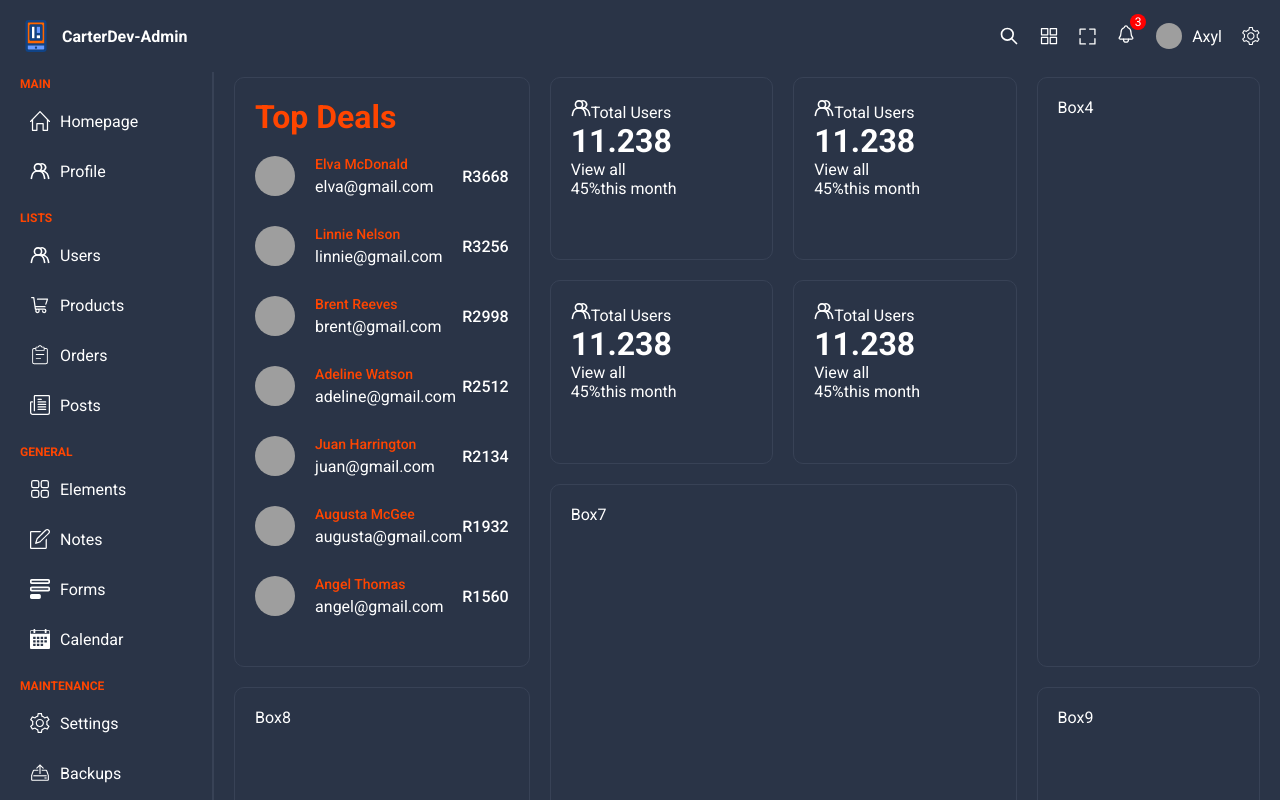
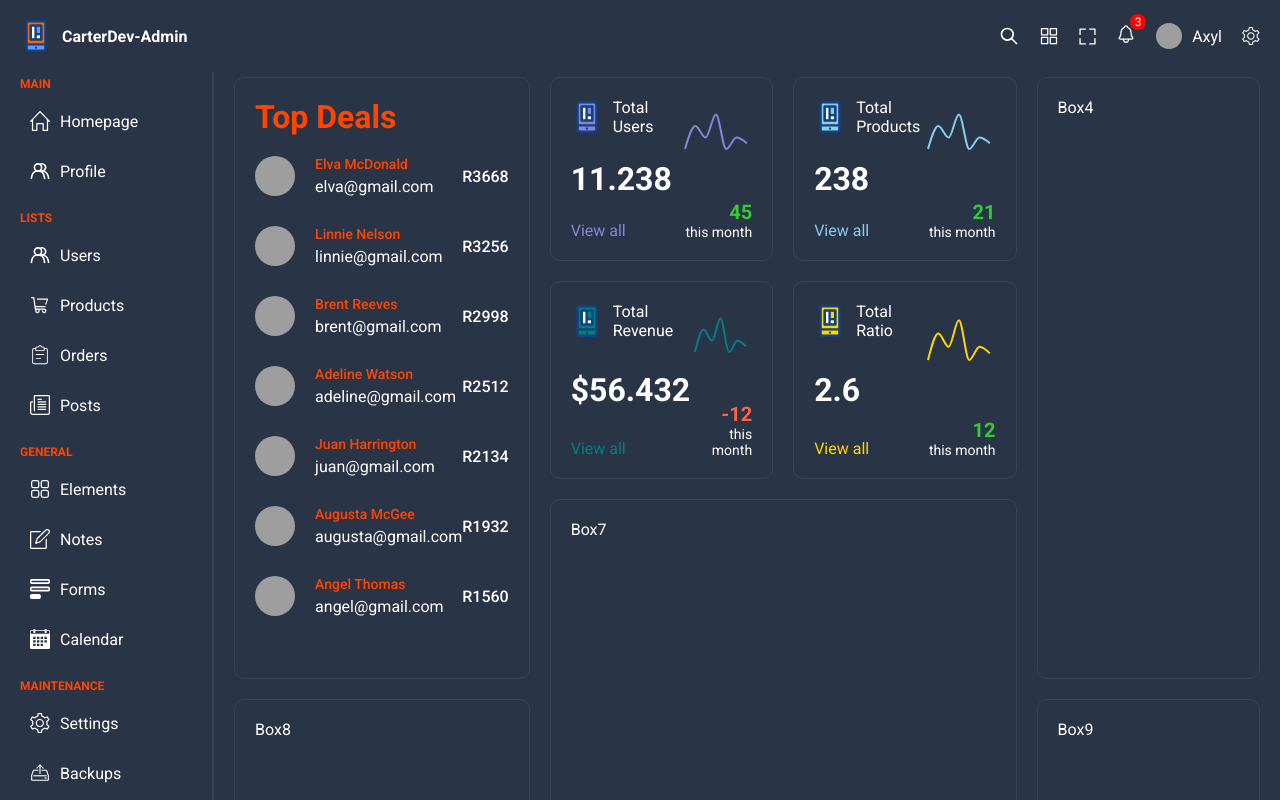
Before and after one commit to baArlene/react-admin-app, a React (Vite) app in the folder react-admin-dashboard/: page / in a window 1280 px wide. Shown: the top 800 px of the page. Built offline with nearby package versions, Linux system fonts and the light colour scheme; grey boxes are pictures that could not be loaded.

Commit message:
"commit chartBox, with recharts added and styling"

```diff
--- a/react-admin-dashboard/src/components/chartBox/ChartBox.tsx
+++ b/react-admin-dashboard/src/components/chartBox/ChartBox.tsx
@@ -1,26 +1,58 @@
-import { Link } from 'react-router-dom'
-import './chartBox.scss'
+import { Link } from "react-router-dom";
+import "./chartBox.scss";
+import { Line, LineChart, ResponsiveContainer, Tooltip } from "recharts";
 
-const ChartBox = () => {
+type Props = {
+    color: string;
+    icon: string;
+    title: string;
+    dataKey: string;
+    number: number | string;
+    percentage: number;
+    chartData: object[]
+}
+
+const ChartBox = (props: Props) => {
   return (
-    <div className='chartBox'>
+    <div className="chartBox">
       <div className="boxInfo">
         <div className="title">
-                <img src="/user.svg" alt="" />
-                <span>Total Users</span>
+          <img src={props.icon} alt="" />
+          <span>{props.title}</span>
         </div>
-            <h1>11.238</h1>
-            <Link to='/'>View all</Link>
+        <h1>{props.number}</h1>
+        <Link to="/" style={{color:props.color}}>View all</Link>
       </div>
       <div className="chartInfo">
-            <div className="chart"></div>
+        <div className="chart">
+          <ResponsiveContainer width="99%" height="100%">
+            <LineChart data={props.chartData}>
+              <Tooltip
+                contentStyle={{
+                  backgroundColor: "transparent",
+                  border: "none",
+                }}
+                labelStyle={{ display: "none" }}
+                position={{ x: 10, y: 60 }}
+              />
+              <Line
+                type="monotone"
+                dataKey={props.dataKey}
+                stroke={props.color}
+                strokeWidth={2}
+                dot={false}
+              />
+            </LineChart>
+          </ResponsiveContainer>
+        </div>
         <div className="texts">
-                <span className="percentage">45%</span>
+          <span className="percentage" style={{color:props.percentage < 0 ? "tomato" : "limegreen"}}>{props.percentage}</span>
           <span className="duration">this month</span>
         </div>
       </div>
     </div>
-  )
-}
+  );
+};
 
-export default ChartBox
+
+export default ChartBox;
--- a/react-admin-dashboard/src/components/chartBox/chartBox.scss
+++ b/react-admin-dashboard/src/components/chartBox/chartBox.scss
@@ -1 +1,45 @@
-.chartBox{}
+.chartBox{
+    display: flex;
+    height: 100%;
+
+    .boxInfo{
+        flex: 3;
+        display: flex;
+        flex-direction: column;
+        justify-content: space-between;
+
+
+        .title{
+            display: flex;
+            align-items: center;
+            gap: 10px;
+        }
+    }
+
+    .chartInfo{
+        flex:2;
+        display: flex;
+        flex-direction: column;
+        justify-content: space-between;
+
+        .chart{
+            height: 100%;
+            width: 100%;
+        }
+
+        .texts{
+            display: flex;
+            flex-direction: column;
+            text-align: right;
+
+            .percentage{
+                font-weight: bold;
+                font-size: 20px;
+            }
+
+            .duration{
+                font-size: 14px;
+            }
+        }
+    }
+}
--- a/react-admin-dashboard/src/pages/home/Home.tsx
+++ b/react-admin-dashboard/src/pages/home/Home.tsx
@@ -1,5 +1,6 @@
 import ChartBox from '../../components/chartBox/ChartBox'
 import TopBox from '../../components/topBox/TopBox'
+import { chartBoxConversion, chartBoxProduct, chartBoxRevenue, chartBoxUser } from '../../data'
 import './home.scss'
 
 const Home = () => {
@@ -8,11 +9,11 @@
       <div className="box box1">
         <TopBox />
       </div>
-      <div className="box box2"><ChartBox /></div>
-      <div className="box box3"><ChartBox /></div>
+      <div className="box box2"><ChartBox {...chartBoxUser} /></div>
+      <div className="box box3"><ChartBox {...chartBoxProduct} /></div>
       <div className="box box4">Box4</div>
-      <div className="box box5"><ChartBox /></div>
-      <div className="box box6"><ChartBox /></div>
+      <div className="box box5"><ChartBox {...chartBoxRevenue} /></div>
+      <div className="box box6"><ChartBox {...chartBoxConversion} /></div>
       <div className="box box7">Box7</div>
       <div className="box box8">Box8</div>
       <div className="box box9">Box9</div>
```
Lines whose indentation alone changed are shown as unchanged.
